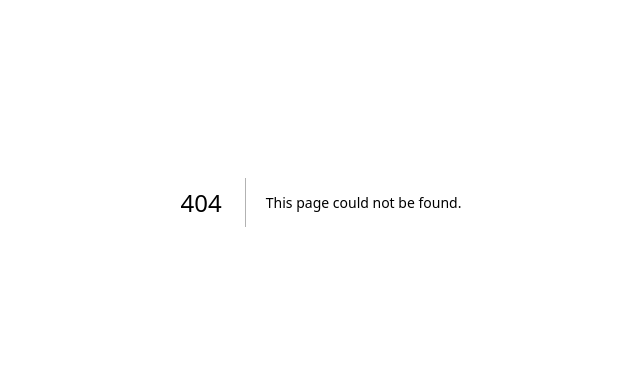
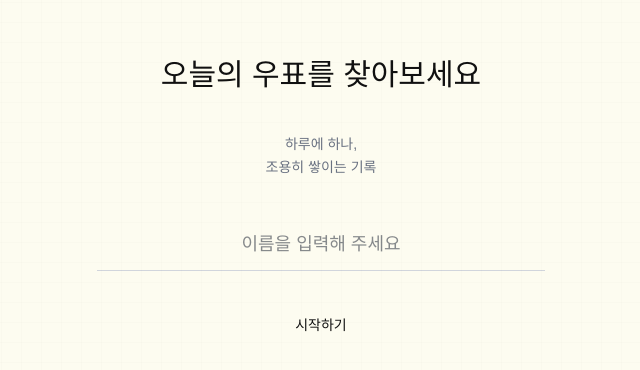
Before and after one commit to ozzora9/stamp, a Next.js app: page /name in a window 1280 px wide. Before the commit this address had no page. Shown: the part 198-568 px from the top of the page, without its empty margins (319-959 px from the left). Built offline with nearby package versions, Linux system fonts and the light colour scheme; a web font is replaced by a local one.

Commit message:
feat: Add name page

```diff
--- a/app/auth/page.tsx
+++ b/app/auth/page.tsx
@@ -126,12 +126,9 @@ export default function AuthPage() {
 
         if (error) throw error;
 
-        showToast(
-          "로그인에 성공했습니다! 우표첩으로 이동합니다. 📬",
-          "success",
-        );
+        showToast("로그인에 성공했습니다! 이름을 정해주세요. 📬", "success");
         setTimeout(() => {
-          router.push("/");
+          router.push("/name");
         }, 500);
       } else {
         // --- 회원가입 로직 ---
@@ -149,11 +146,11 @@ export default function AuthPage() {
         if (error) throw error;
 
         showToast(
-          "회원가입이 완료되었습니다! 인증 메일을 확인해주세요. 💌",
+          "회원가입이 완료되었습니다! 이름을 정해주세요. 💌",
           "success",
         );
-        setMode("login");
         resetForm();
+        router.push("/name");
       }
     } catch (err: any) {
       // Supabase 에러 메시지 한국어 친화적 가공
--- /dev/null
+++ b/app/name/page.tsx
@@ -0,0 +1,61 @@
+"use client";
+
+import React, { useState } from "react";
+import { useRouter } from "next/navigation";
+
+export default function NamePage() {
+  const router = useRouter();
+  const [name, setName] = useState("");
+
+  const handleSubmit = (e: React.FormEvent) => {
+    e.preventDefault();
+    router.push("/");
+  };
+
+  return (
+    <div className="min-h-screen flex items-center justify-center px-6 py-16">
+      <div
+        className="fixed inset-0 pointer-events-none opacity-40"
+        style={{
+          backgroundImage:
+            "linear-gradient(rgba(0,0,0,0.03) 1px, transparent 1px), linear-gradient(90deg, rgba(0,0,0,0.03) 1px, transparent 1px)",
+          backgroundSize: "20px 20px",
+        }}
+      />
+      <div className="w-full max-w-md text-center">
+        <div className="mb-10">
+          <h1 className="mb-10 text-3xl font-anemone text-[#111111]">
+            오늘의 우표를 찾아보세요
+          </h1>
+          <p className="mt-3 text-sm text-gray-500 leading-relaxed">
+            하루에 하나,
+            <br />
+            조용히 쌓이는 기록
+          </p>
+        </div>
+
+        <form onSubmit={handleSubmit} className="space-y-8">
+          <div className="text-left">
+            <input
+              type="text"
+              value={name}
+              onChange={(e) => setName(e.target.value)}
+              placeholder="이름을 입력해 주세요"
+              className="w-full border-0 border-b border-gray-300 bg-transparent py-3 text-lg text-center text-gray-900 outline-none transition focus:border-black"
+            />
+          </div>
+
+          <button
+            type="submit"
+            className="group relative inline-flex w-full justify-center rounded-full bg-transparent py-3 text-sm font-anemone text-[#111111] transition"
+          >
+            <span className="relative">
+              시작하기
+              <span className="absolute left-1/2 top-full h-[2px] w-0 -translate-x-1/2 bg-[#111111] transition-all duration-300 group-hover:w-full" />
+            </span>
+          </button>
+        </form>
+      </div>
+    </div>
+  );
+}
```
